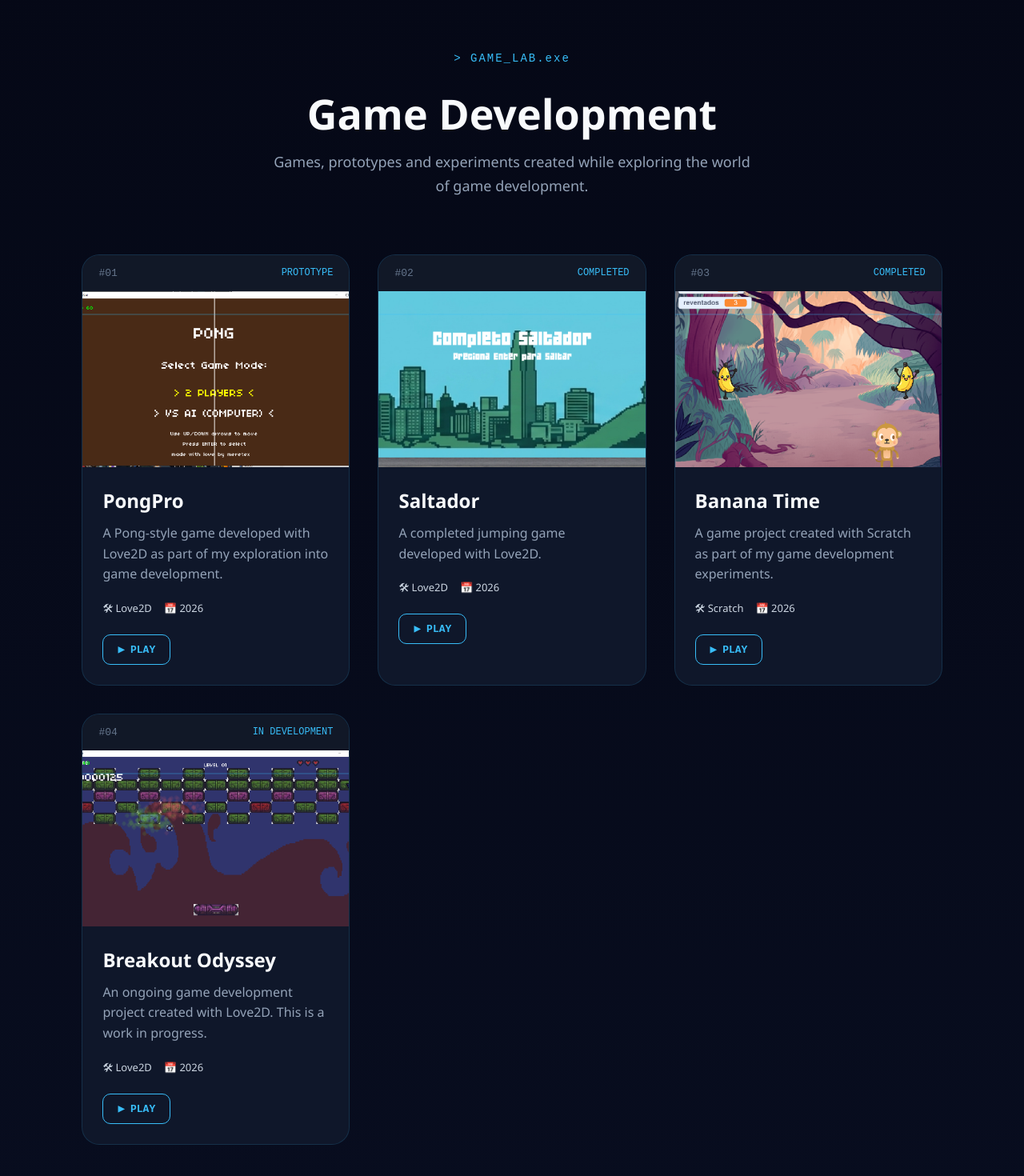
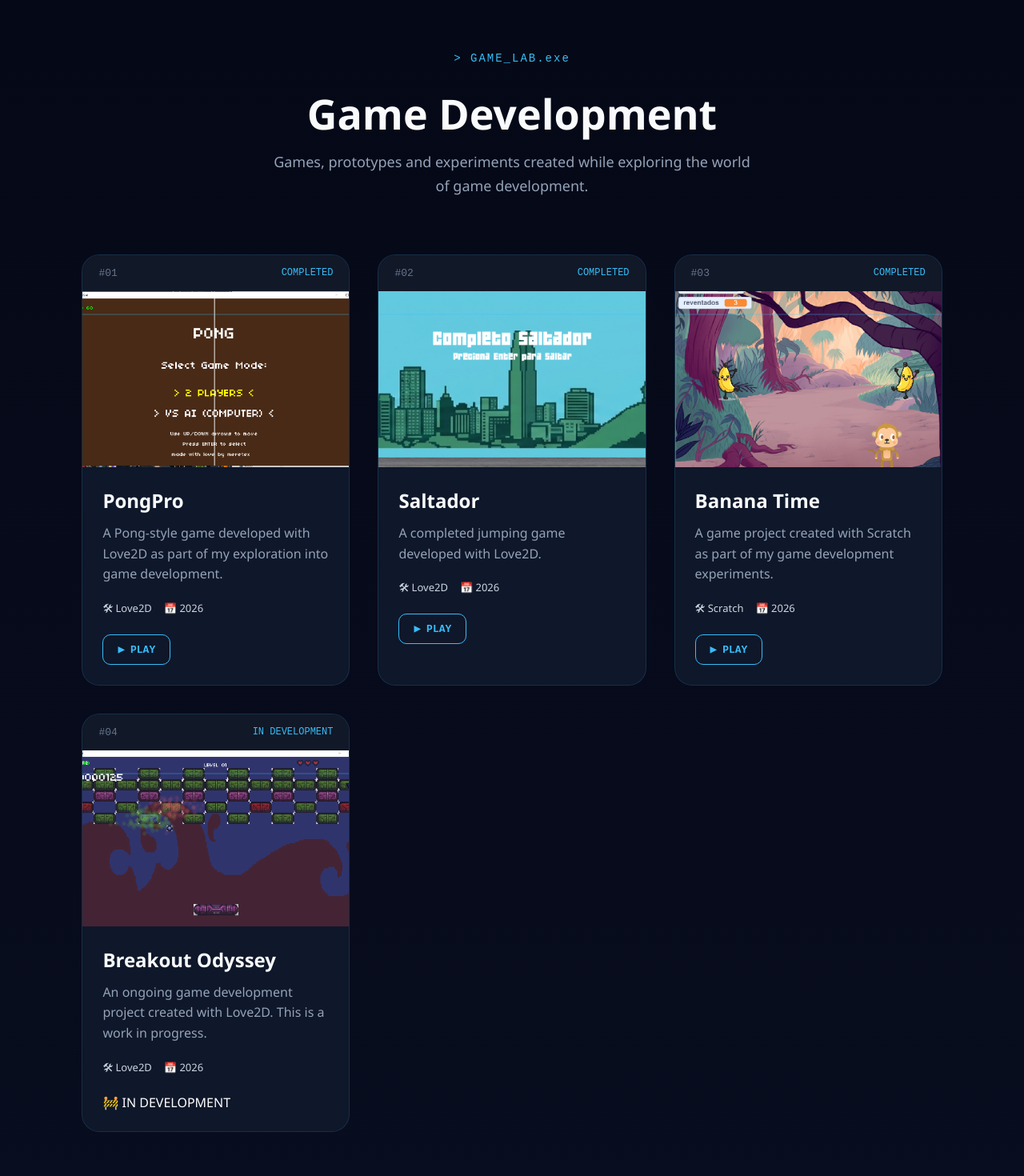
Before and after one commit to sebastianamor/moreteck-portfolio, a React (Vite) app: page / in a window 1280 px wide. Shown: the part 2662-4132 px from the top of the page at 80% size. Built offline with nearby package versions, Linux system fonts and the light colour scheme.

Commit message:
Update Game Lab buttons and projects

```diff
--- a/src/components/sections/GameLab.jsx
+++ b/src/components/sections/GameLab.jsx
@@ -91,12 +91,33 @@ function GameLab() {
               </div>
 
 
+              <div className="game-actions">
+
+  {game.status === "Completed" ? (
     <a
       href={game.link}
       className="play-button"
     >
       ▶ PLAY
     </a>
+  ) : (
+    <span className="development-button">
+      🚧 IN DEVELOPMENT
+    </span>
+  )}
+
+  {game.github && game.github !== "#" && (
+    <a
+      href={game.github}
+      className="github-button"
+      target="_blank"
+      rel="noopener noreferrer"
+    >
+      GITHUB ↗
+    </a>
+  )}
+
+</div>
 
             </div>
 
--- a/src/data/games.js
+++ b/src/data/games.js
@@ -6,9 +6,9 @@ const games = [
     "A Pong-style game developed with Love2D as part of my exploration into game development.",
   technology: "Love2D",
   year: "2026",
-    status: "Prototype",
+  status: "Completed",
   image: `${import.meta.env.BASE_URL}images/games/pongpro.png`,
-    link: "#",
+  link: "https://sebastianamor.github.io/pon1/",
   github: "#"
 },
 
@@ -34,7 +34,7 @@ const games = [
     year: "2026",
     status: "Completed",
     image: `${import.meta.env.BASE_URL}images/games/banana-time.png`,
-    link: "#",
+    link: "https://scratch.mit.edu/projects/1280849251/",
     github: "#"
   },
 
```
Lines whose indentation alone changed are shown as unchanged.
